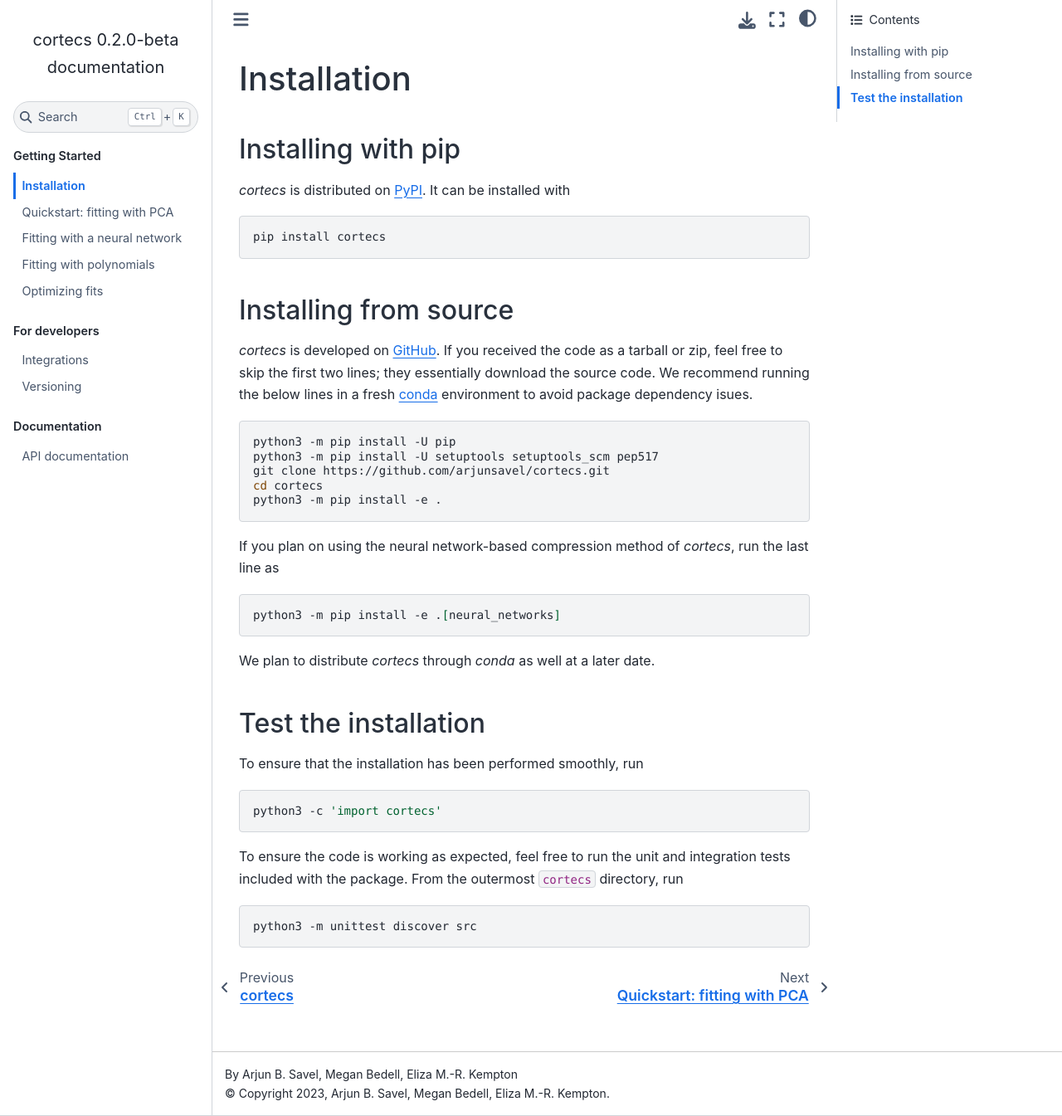
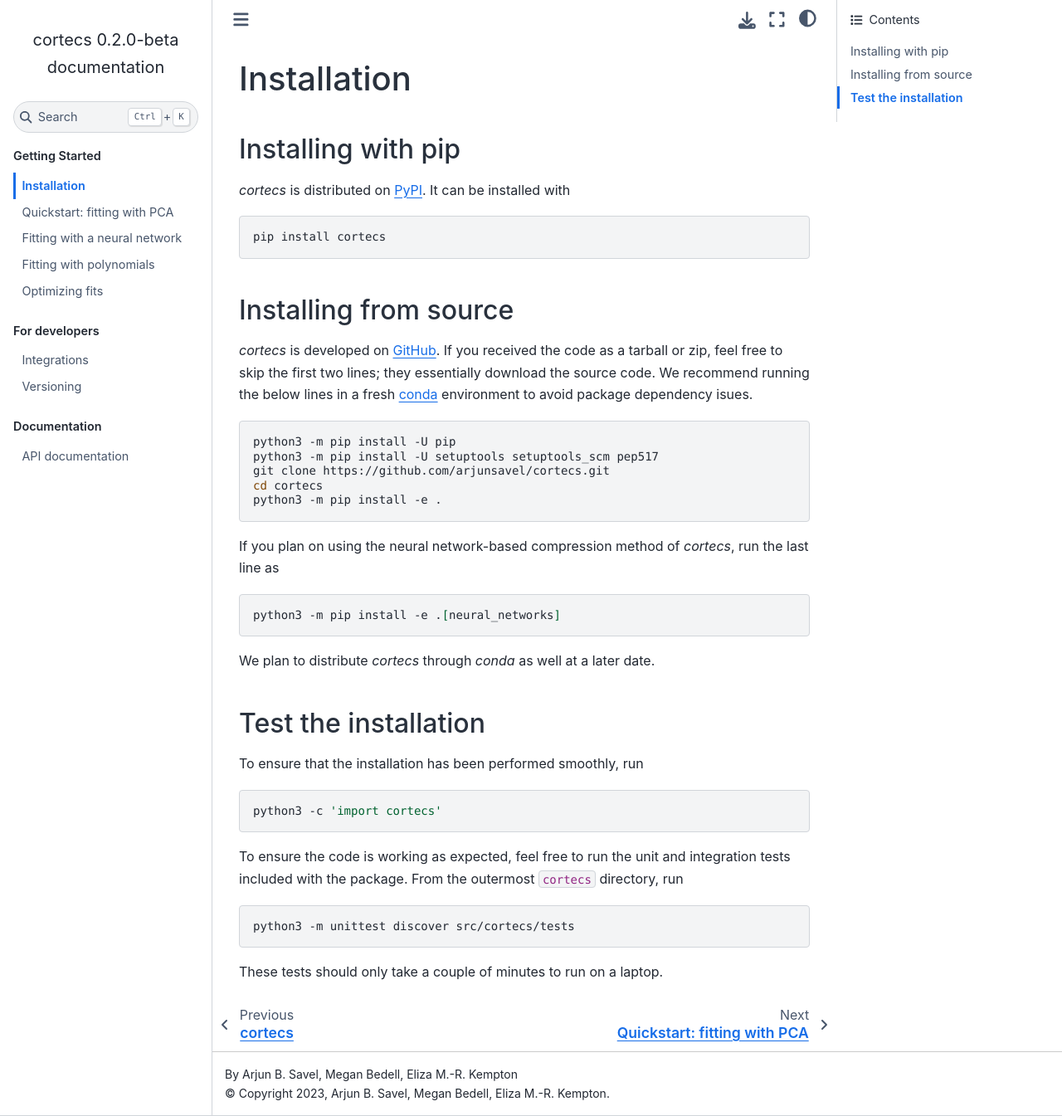
Before and after one commit to arjunsavel/cortecs, a Sphinx documentation site: the page built from docs/pages/installation.rst, in a window 1280 px wide and 1345 px high. Shown: the whole window at 83% size. Built offline with Sphinx 7.4.7 and the Sphinx Book theme 1.1.4, drawn with Linux system fonts in a browser that asks for light colours.

Commit message:
updage installation instructions

```diff
--- a/docs/pages/installation.rst
+++ b/docs/pages/installation.rst
@@ -49,4 +49,6 @@ From the outermost :code:`cortecs` directory, run
 
 .. code-block:: bash
 
-    python3 -m unittest discover src
+    python3 -m unittest discover src/cortecs/tests
+
+These tests should only take a couple of minutes to run on a laptop.
```
